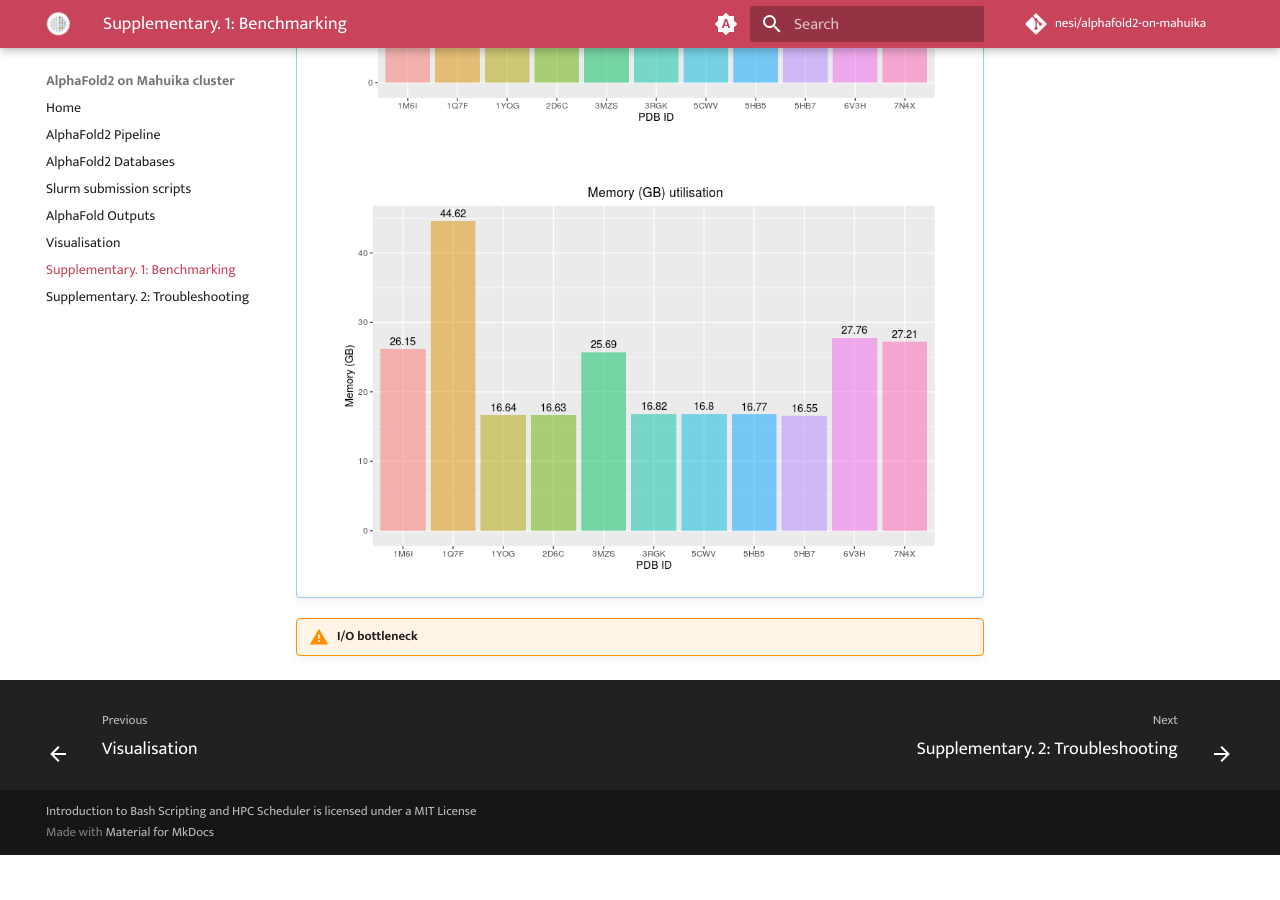
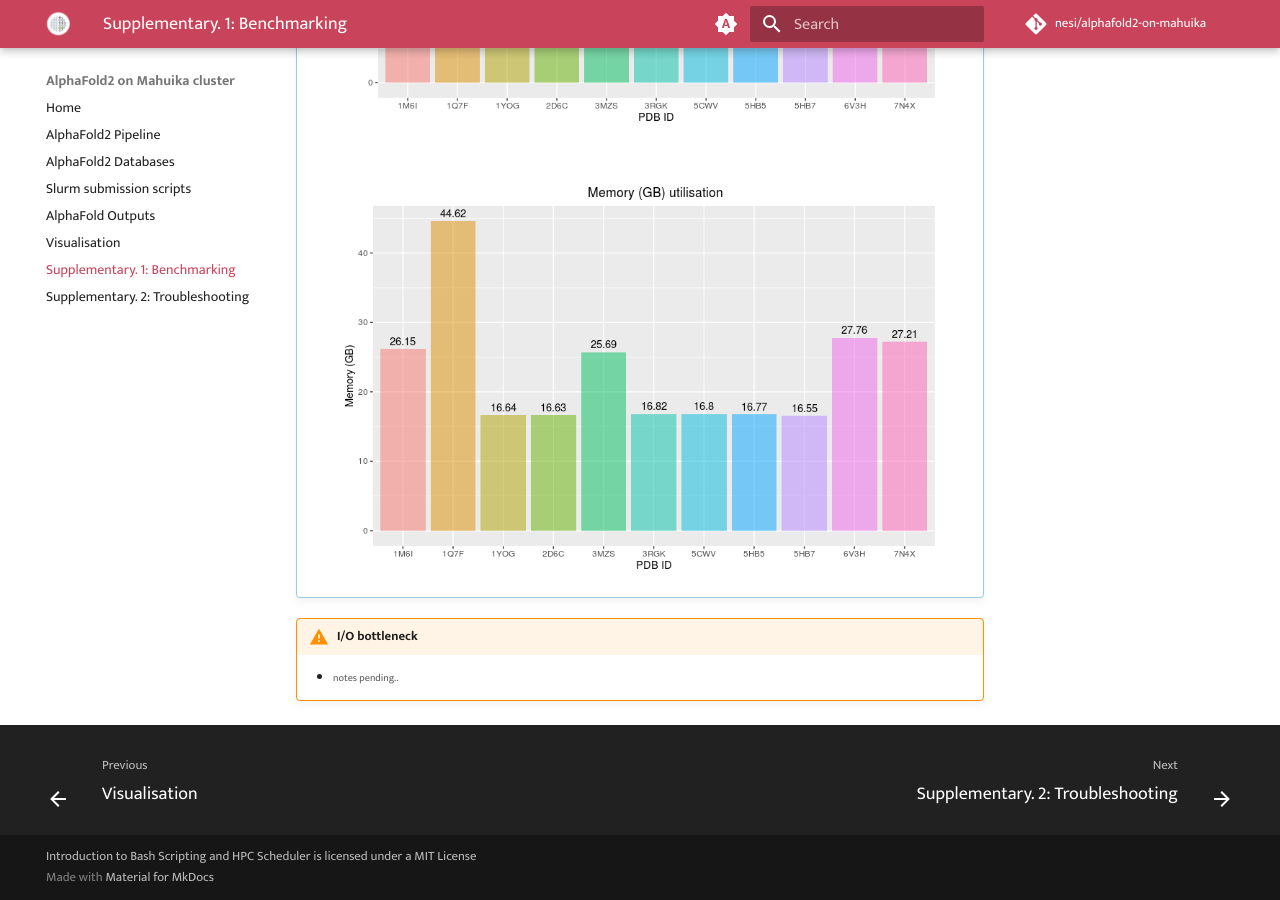
Before and after one commit to nesi/alphafold2-on-mahuika, an MkDocs documentation site: the page built from docs/6_supp1_runtime.md, in a window 1280 px wide and 900 px high, scrolled down 796 px. Built offline with MkDocs 1.6.1 and Material for MkDocs 9.7.7, drawn with Linux system fonts in a browser that asks for light colours; comment, search, counter and statistics services are not loaded; before the commit the page ends 1651 px from its top, so only the background shows below that.

Commit message:
update I/o bottleneck

```diff
--- a/docs/6_supp1_runtime.md
+++ b/docs/6_supp1_runtime.md
@@ -47,3 +47,5 @@
     <center>![image](./nesi_images/memory.png){width="600"}</center>
 
 !!! warning " I/O bottleneck"
+
+    - <small>notes pending..</small>
```
